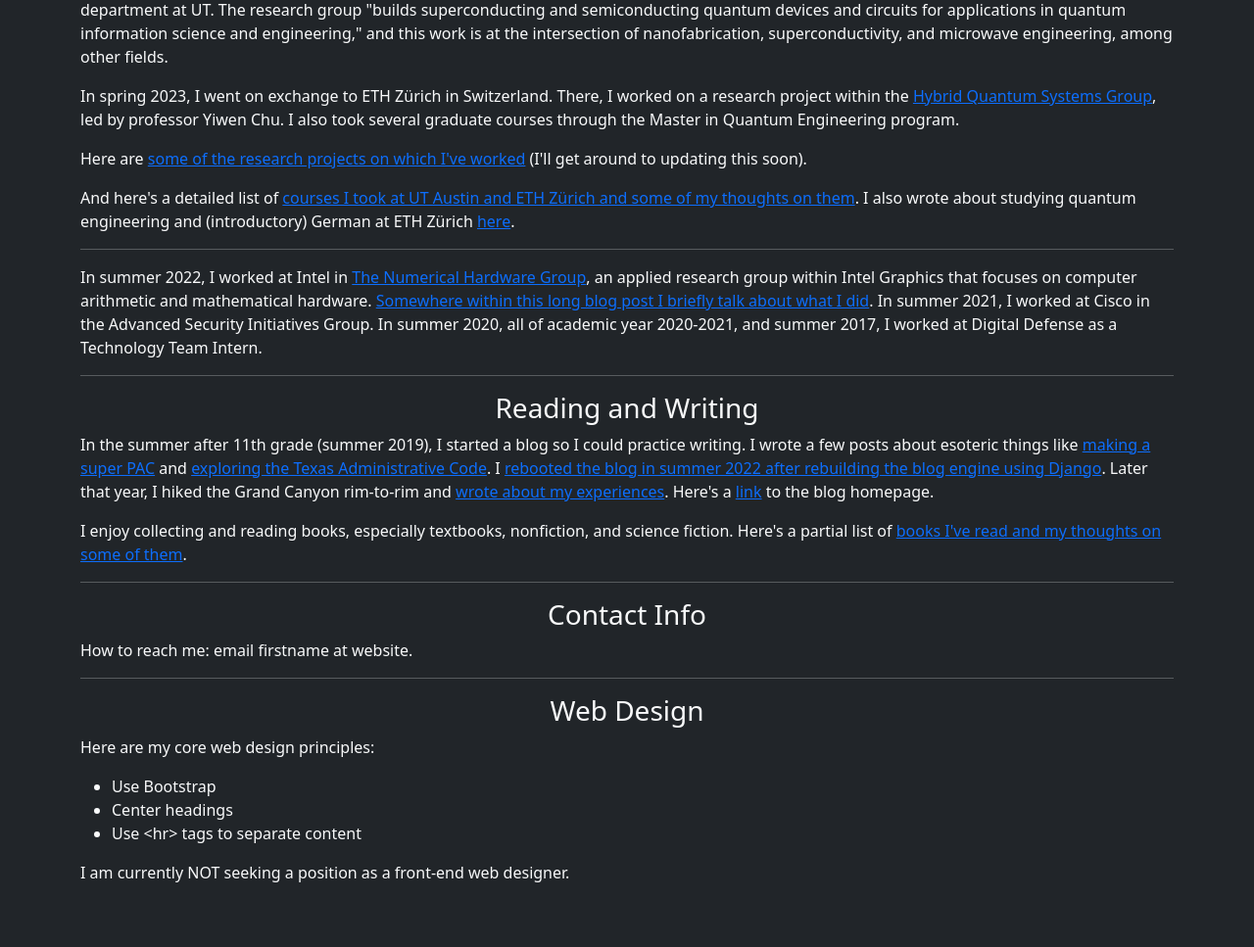
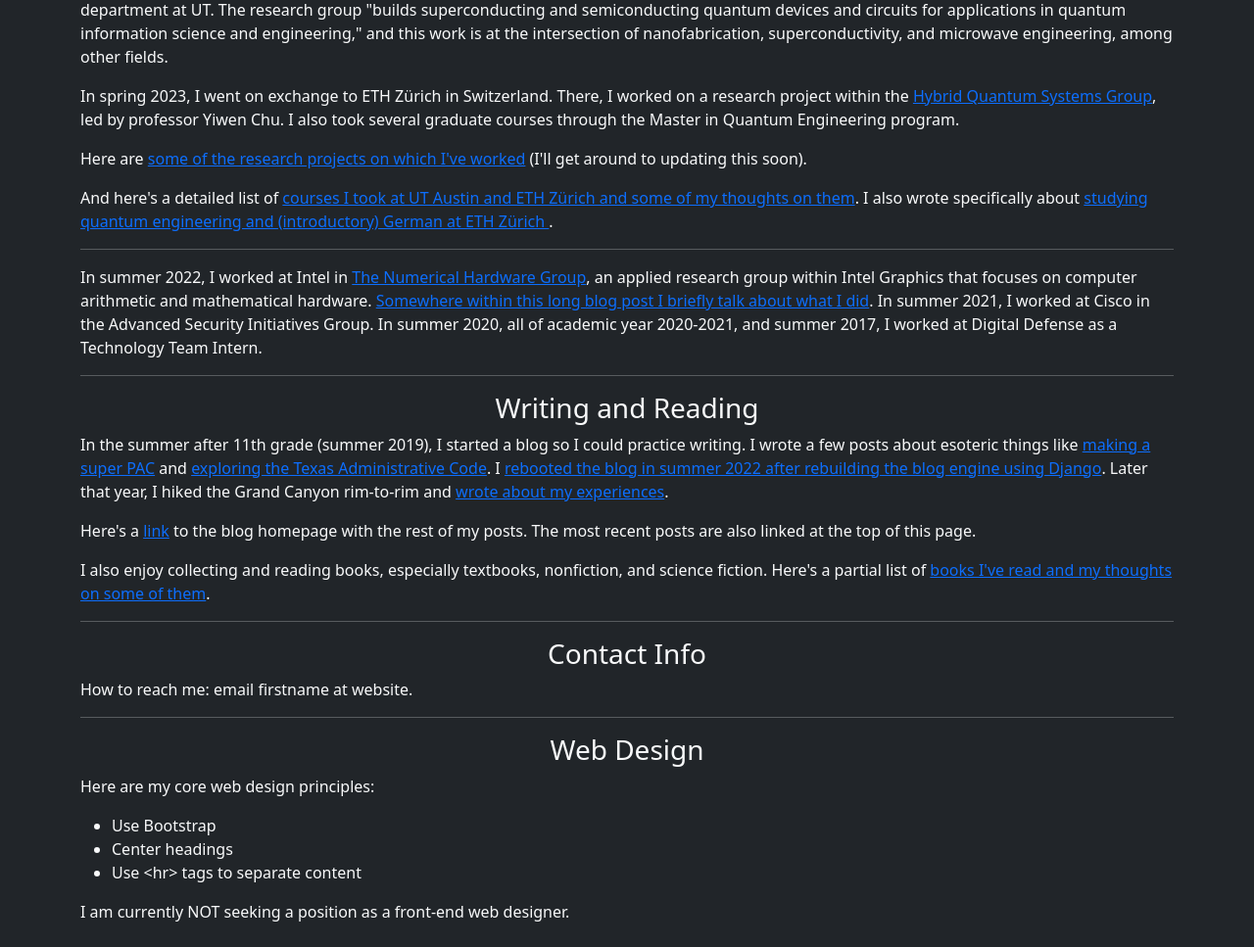
Before and after one commit to omajoshi/omajoshi.com, a Django app: page / in a window 1280 px wide. Shown: the part 339-1306 px from the top of the page at 98% size. Before the commit the page ends 1240 px from the top, so only its background shows below. Run offline with Django 3.2, Linux system fonts and the light colour scheme; data that the repository does not hold is empty.

Commit message:
more edits

```diff
--- a/homepage/templates/homepage/index.html
+++ b/homepage/templates/homepage/index.html
@@ -17,13 +17,14 @@ Om's Observations
 <p>I spent much of my time at UT as an undergraduate researcher in the <a href="https://sites.utexas.edu/shyamshankar/">Quantum Circuits Group</a>, led by professor Shyam Shankar of the ECE department at UT. The research group "builds superconducting and semiconducting quantum devices and circuits for applications in quantum information science and engineering," and this work is at the intersection of nanofabrication, superconductivity, and microwave engineering, among other fields.</p>
 <p>In spring 2023, I went on exchange to ETH Zürich in Switzerland. There, I worked on a research project within the <a href="https://hyqu.ethz.ch/">Hybrid Quantum Systems Group</a>, led by professor Yiwen Chu. I also took several graduate courses through the Master in Quantum Engineering program. </p>
 <p>Here are <a href="{% url 'research:researchproject_list' %}">some of the research projects on which I've worked</a> (I'll get around to updating this soon).</p>
-<p>And here's a detailed list of <a href="{% url 'homepage:course_list' %}">courses I took at UT Austin and ETH Zürich and some of my thoughts on them</a>. I also wrote about studying quantum engineering and (introductory) German at ETH Zürich <a href="{% url 'blog:post_detail' 22 %}">here</a>.</p>
+<p>And here's a detailed list of <a href="{% url 'homepage:course_list' %}">courses I took at UT Austin and ETH Zürich and some of my thoughts on them</a>. I also wrote specifically about <a href="{% url 'blog:post_detail' 22 %}">studying quantum engineering and (introductory) German at ETH Zürich </a>.</p>
 <hr>
 <p>In summer 2022, I worked at Intel in <a href="https://www.intel.com/content/www/us/en/developer/topic-technology/open/graphics-numerical-hardware/overview.html">The Numerical Hardware Group</a>, an applied research group within Intel Graphics that focuses on computer arithmetic and mathematical hardware. <a href="{% url 'blog:post_detail' 11 %}">Somewhere within this long blog post I briefly talk about what I did</a>. In summer 2021, I worked at Cisco in the Advanced Security Initiatives Group. In summer 2020, all of academic year 2020-2021, and summer 2017, I worked at Digital Defense as a Technology Team Intern.</p>
 <hr>
-<h3 class="text-center">Reading and Writing</h3>
-<p>In the summer after 11th grade (summer 2019), I started a blog so I could practice writing. I wrote a few posts about esoteric things like <a href="{% url 'blog:post_detail' 2 %}">making a super PAC</a> and <a href="{% url 'blog:post_detail' 7 %}">exploring the Texas Administrative Code</a>. I <a href="{% url 'blog:post_detail' 9 %}">rebooted the blog in summer 2022 after rebuilding the blog engine using Django</a>. Later that year, I hiked the Grand Canyon rim-to-rim and <a href="{% url 'blog:post_detail' 15 %}">wrote about my experiences</a>. Here's a <a href="{% url 'blog:post_list' %}">link</a> to the blog homepage.</p>
-<p>I enjoy collecting and reading books, especially textbooks, nonfiction, and science fiction. Here's a partial list of <a href="{% url 'homepage:book_list' %}">books I've read and my thoughts on some of them</a>.</p>
+<h3 class="text-center">Writing and Reading</h3>
+<p>In the summer after 11th grade (summer 2019), I started a blog so I could practice writing. I wrote a few posts about esoteric things like <a href="{% url 'blog:post_detail' 2 %}">making a super PAC</a> and <a href="{% url 'blog:post_detail' 7 %}">exploring the Texas Administrative Code</a>. I <a href="{% url 'blog:post_detail' 9 %}">rebooted the blog in summer 2022 after rebuilding the blog engine using Django</a>. Later that year, I hiked the Grand Canyon rim-to-rim and <a href="{% url 'blog:post_detail' 15 %}">wrote about my experiences</a>.</p>
+</p>Here's a <a href="{% url 'blog:post_list' %}">link</a> to the blog homepage with the rest of my posts. The most recent posts are also linked at the top of this page.</p>
+<p>I also enjoy collecting and reading books, especially textbooks, nonfiction, and science fiction. Here's a partial list of <a href="{% url 'homepage:book_list' %}">books I've read and my thoughts on some of them</a>.</p>
 <hr>
 <h3 class="text-center">Contact Info</h3>
 <p>How to reach me: email firstname at website.</p>
```
